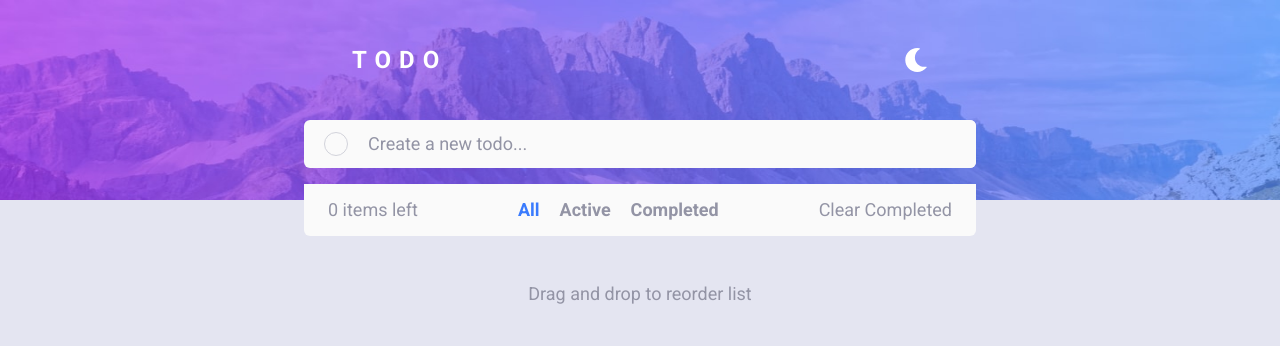
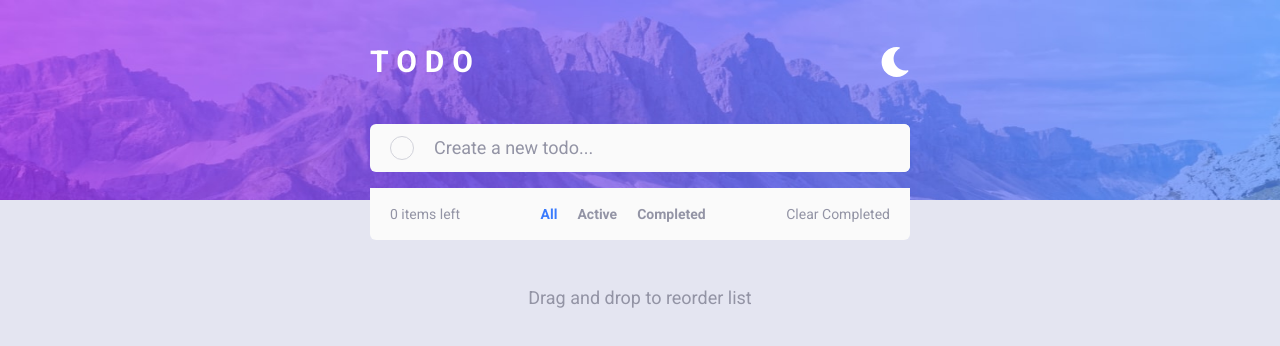
Before and after one commit to JenaCarry/todo-app, a Next.js app: page / in a window 1280 px wide. Shown: the top 346 px of the page. Built offline with nearby package versions, Linux system fonts and the light colour scheme.

Commit message:
feat: some submissions

```diff
--- a/src/app/layout.tsx
+++ b/src/app/layout.tsx
@@ -9,7 +9,26 @@ const roboto = Roboto({
 
 export const metadata: Metadata = {
   title: "Frontend Mentor | Todo App",
-  description: "Generated by create next app",
+  description: "Page built for a Frontend Mentor challenge",
+  authors: { name: "Jean", url: "https://github.com/JenaCarry" },
+  keywords: [
+    "Frontend Mentor",
+    "Frontend",
+    "Mentor",
+    "Todo App",
+    "Todo",
+    "App",
+    "HTML",
+    "CSS",
+    "JavaScript",
+    "TailwindCSS",
+    "TypeScript",
+    "React",
+    "Next.js",
+    "dnd-kit",
+    "react-hot-toast",
+    "Responsive",
+  ],
 };
 
 export default function RootLayout({
--- a/src/app/page.tsx
+++ b/src/app/page.tsx
@@ -31,7 +31,7 @@ export default function Home() {
       <Toaster />
       <Header />
 
-      <main className="w-full max-w-2xl flex flex-col mx-auto">
+      <main className="w-full max-w-[540px] flex flex-col mx-auto">
         <CreateTodo setTodos={setTodos} />
         <ListTasks todos={todos} setTodosAndSave={setTodosAndSave} />
       </main>
--- a/src/components/Header.tsx
+++ b/src/components/Header.tsx
@@ -22,7 +22,7 @@ export function Header() {
   }, [isLightTheme]);
 
   return (
-    <header className="w-full max-w-xl text-white text-2xl flex items-center justify-between py-11 mx-auto">
+    <header className="w-full max-w-[540px] text-white text-2xl sm:text-3xl flex items-center justify-between py-11 mx-auto">
       <h1 className="font-bold uppercase tracking-[0.5rem]">Todo</h1>
       <button onClick={() => seIsLightTheme((current) => !current)}>
         {isLightTheme ? <IoSunny className="text-3xl" /> : <FaMoon />}
--- a/src/components/ListTasks.tsx
+++ b/src/components/ListTasks.tsx
@@ -220,15 +220,15 @@ export function ClearTasks({
   };
 
   return (
-    <div className="w-full h-[3.25rem] flex items-center justify-between text-complements rounded-b-md bg-main-bg">
-      <h2 className="pl-6">{completedTodosLength} items left</h2>
+    <div className="w-full h-[3.25rem] flex items-center justify-between text-complements rounded-b-md bg-main-bg text-sm">
+      <h2 className="pl-5">{completedTodosLength} items left</h2>
       <OrderList
         className="flex gap-5 justify-center text-complements font-bold py-3 rounded-md max-sm:hidden"
         filter={filter}
         setFilter={setFilter}
       />
       <button
-        className="h-full pr-6 hover:text-hover-bg"
+        className="h-full pr-5 hover:text-hover-bg"
         onClick={handleClearComplete}
       >
         {text}
```
Also changed, not shown: 1 other file (tests, documents, lock files or other folders).
